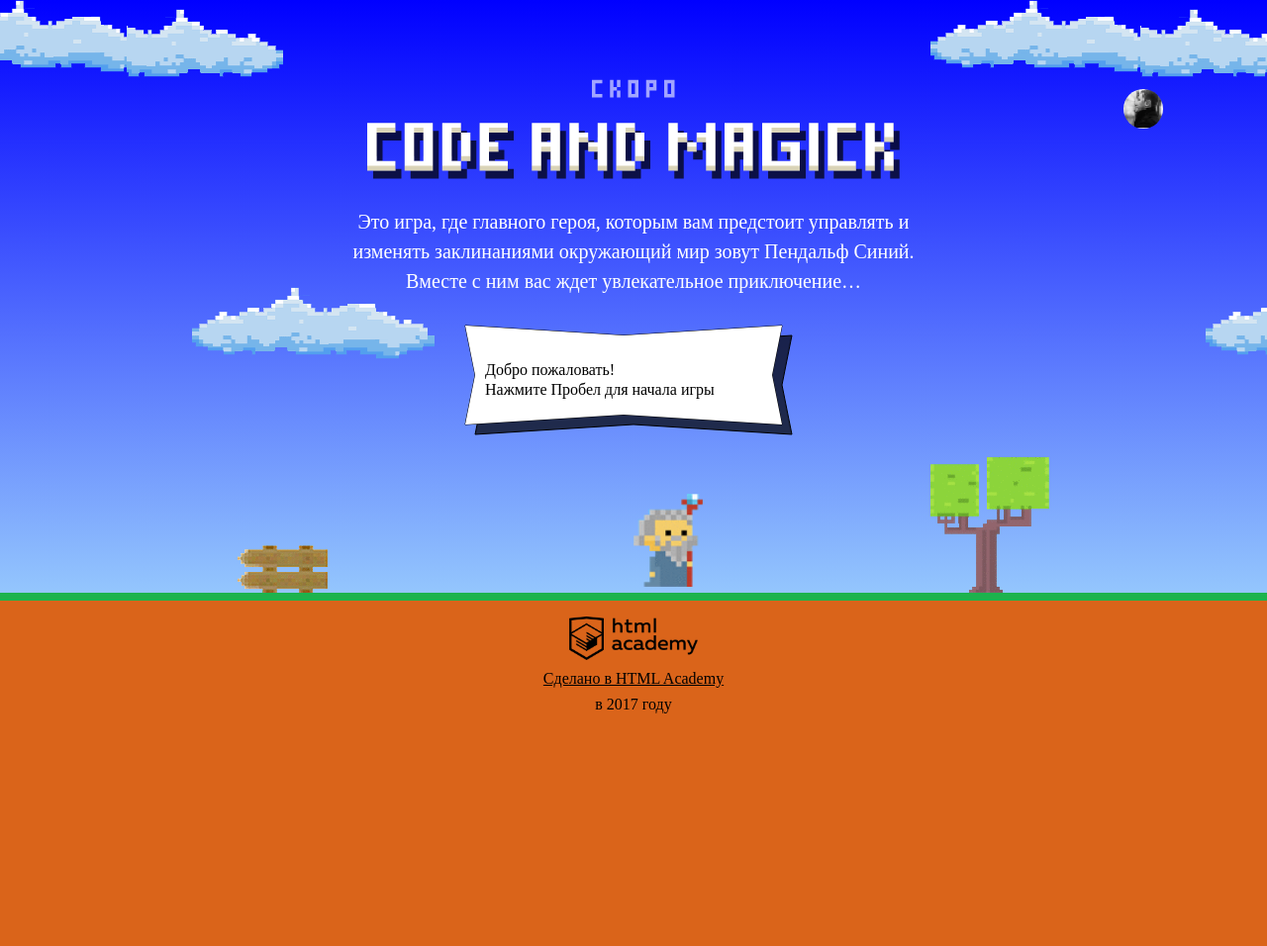
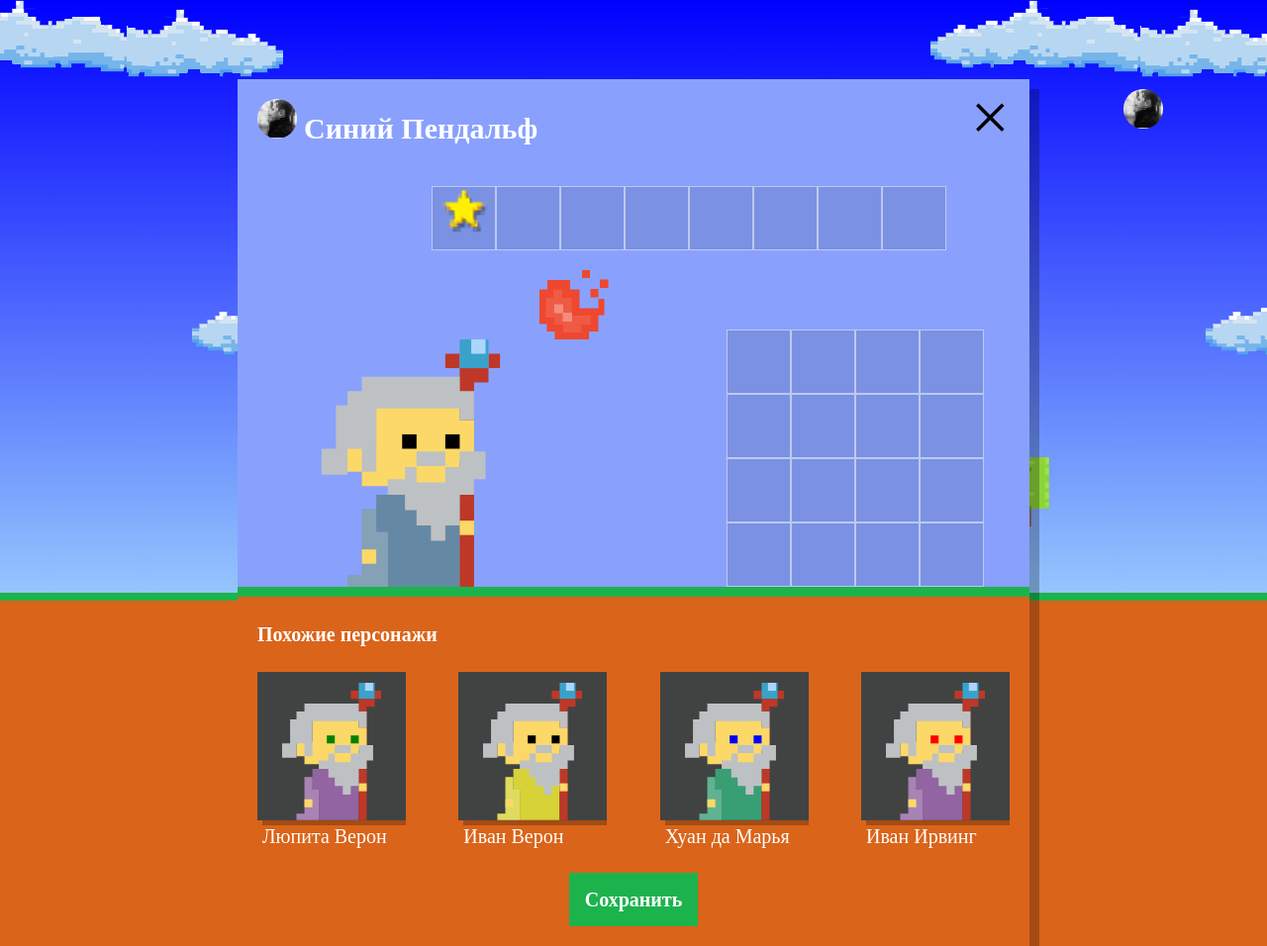
Before and after one commit to ElizavetaSenkova/931725-code-and-magick-18, a website: page index.html in a window 1280 px wide. Shown: the whole page at 99% size. Before the commit the page ends 800 px from the top, so only its background shows below. Drawn offline with Linux system fonts and the light colour scheme; a web font is replaced by a local one.

Commit message:
Выполнила задание

```diff
--- a/index.html
+++ b/index.html
@@ -211,6 +211,8 @@
 
 </script>
 
+<script src="js/setup.js"></script>
+
 <script src="js/stat.js"></script>
 
 <script src="js/game.js"></script>
--- /dev/null
+++ b/js/setup.js
@@ -0,0 +1,52 @@
+'use strict';
+
+var WIZARD_NUMBERS = 4;
+
+var userDialog = document.querySelector('.setup');
+userDialog.classList.remove('hidden');
+
+document.querySelector('.setup-similar').classList.remove('hidden');
+
+var similarListElement = document.querySelector('.setup-similar-list');
+var similarWizardTemplate = document.querySelector('#similar-wizard-template')
+	.content
+	.querySelector('.setup-similar-item');
+
+var WIZARD_NAMES = ['Иван', 'Хуан', 'Себастьян', 'Мария', 'Кристоф', 'Виктор', 'Юлия', 'Люпита', 'Вашингтон'];
+
+var WIZARD_SURNAMES = ['да Марья', 'Верон', 'Мирабелла', 'Вальц', 'Онопко', 'Топольницкая', 'Нионго', 'Ирвинг'];
+
+var WIZARD_COATS = ['rgb(101, 137, 164)', 'rgb(241, 43, 107)', 'rgb(146, 100, 161)', 'rgb(56, 159, 117)', 'rgb(215, 210, 55)', 'rgb(0, 0, 0)'];
+
+var WIZARD_EYES = ['black', 'red', 'blue', 'yellow', 'green'];
+
+var wizardList = [];
+
+function createWizards() {
+
+  return {
+    name: WIZARD_NAMES[Math.floor(Math.random() * WIZARD_NAMES.length)] + ' ' + WIZARD_SURNAMES[Math.floor(Math.random() * WIZARD_SURNAMES.length)],
+    coatColor: WIZARD_COATS[Math.floor(Math.random() * WIZARD_COATS.length)],
+    eyesColor: WIZARD_EYES[Math.floor(Math.random() * WIZARD_EYES.length)],
+  };
+}
+
+function createWizardsList() {
+
+  for (var i = 0; i < WIZARD_NUMBERS; i++) {
+    var wizard = createWizards();
+
+    var wizardElement = similarWizardTemplate.cloneNode(true);
+
+    wizardElement.querySelector('.setup-similar-label').textContent = wizard.name;
+    wizardElement.querySelector('.wizard-coat').style.fill = wizard.coatColor;
+    wizardElement.querySelector('.wizard-eyes').style.fill = wizard.eyesColor;
+
+    similarListElement.appendChild(wizardElement);
+
+    wizardList.push(wizard);
+  }
+
+}
+
+createWizardsList();
```
